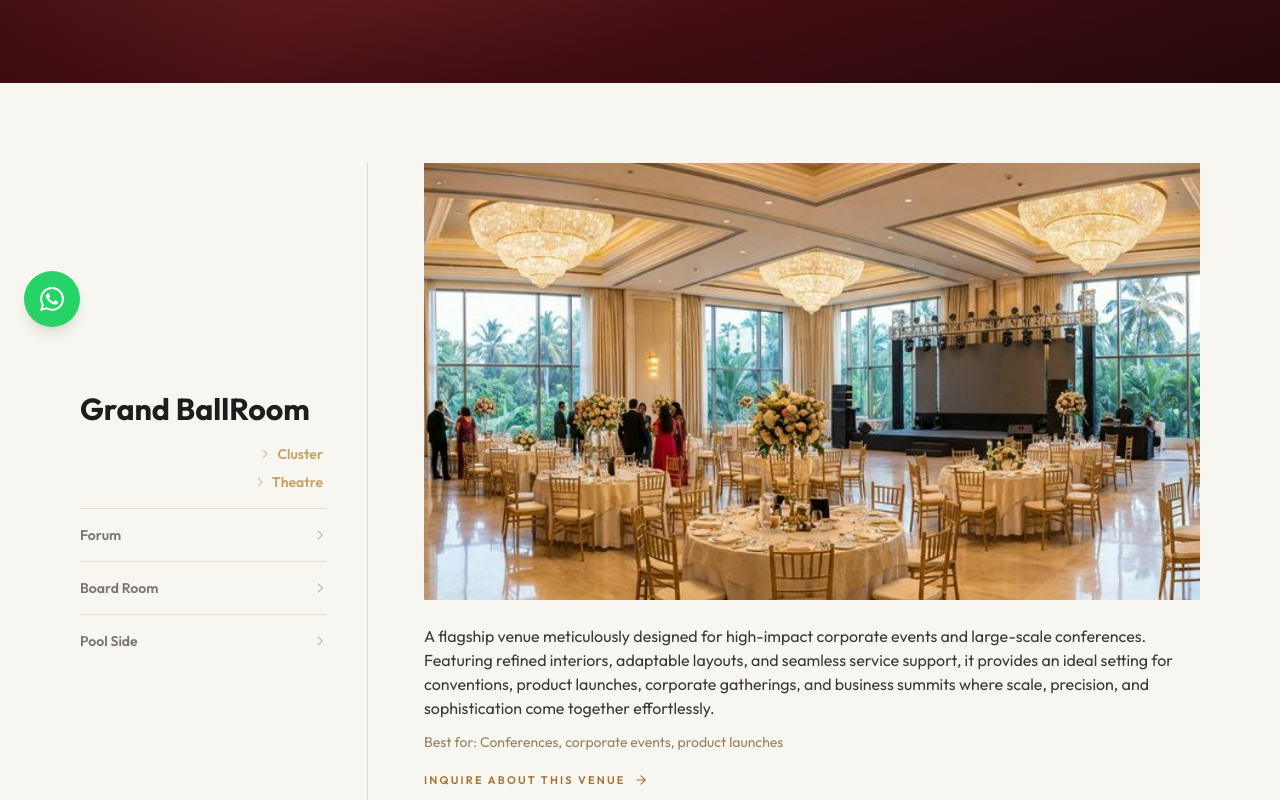
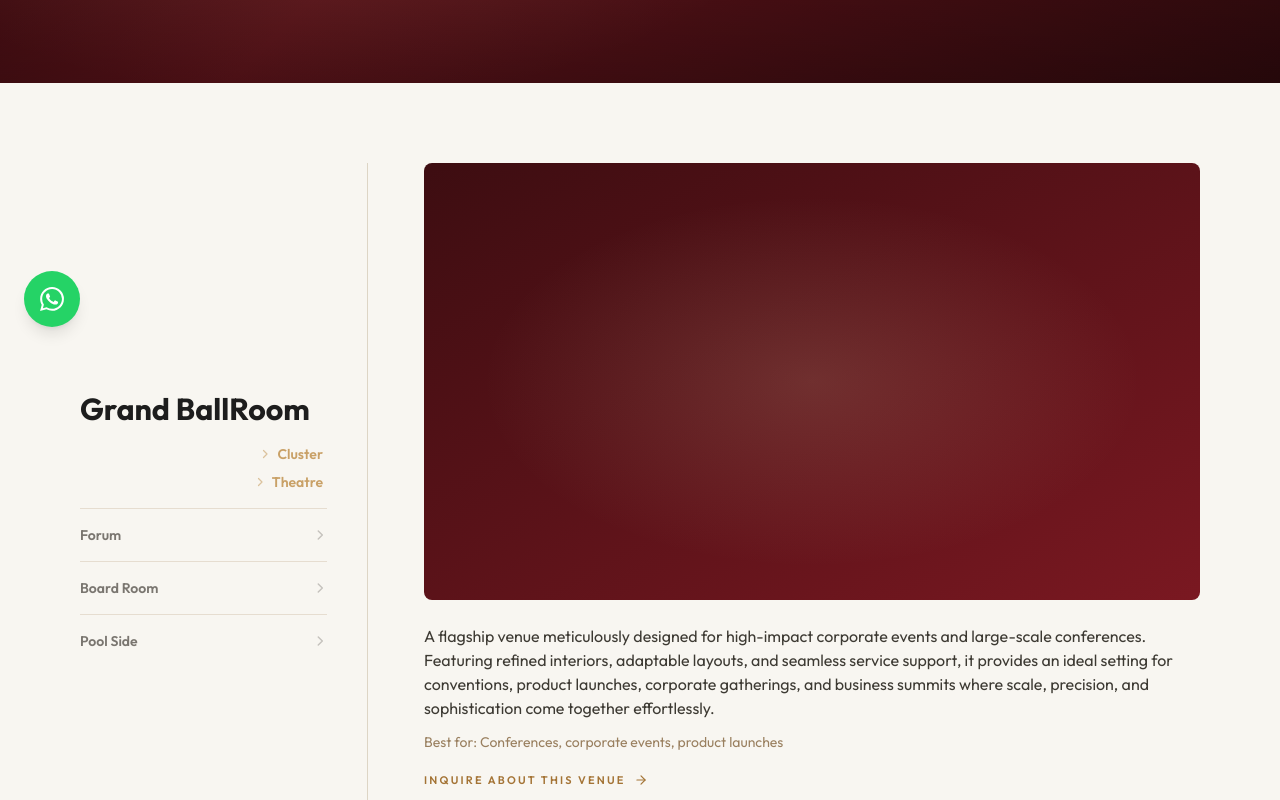
Before and after one commit to oliviaalleppey/main, a Next.js app: page /conference-events in a window 1280 px wide. Shown: the part 449-1249 px from the top of the page. Built offline with nearby package versions, Linux system fonts and the light colour scheme; no server answers; the database is empty.

Commit message:
conference-events: remove all images, replace venue image with gradient

```diff
--- a/app/conference-events/page.tsx
+++ b/app/conference-events/page.tsx
@@ -1,7 +1,6 @@
 'use client';
 
 import { useState } from 'react';
-import Image from 'next/image';
 import Link from 'next/link';
 import StickyBookButton from '@/components/sticky-book-button';
 import WhatsAppWidget from '@/components/whatsapp-widget';
@@ -19,7 +18,6 @@ type VenueLayout = {
 type Venue = {
     name: string;
     slug: string;
-    image: string;
     description: string;
     bestFor: string;
     dimensions: {
@@ -35,7 +33,6 @@ const venues: Venue[] = [
     {
         name: 'Grand BallRoom',
         slug: 'grand-ballroom',
-        image: '/images/conference/hero.png',
         description:
             'A flagship venue meticulously designed for high-impact corporate events and large-scale conferences. Featuring refined interiors, adaptable layouts, and seamless service support, it provides an ideal setting for conventions, product launches, corporate gatherings, and business summits where scale, precision, and sophistication come together effortlessly.',
         bestFor: 'Conferences, corporate events, product launches',
@@ -52,7 +49,6 @@ const venues: Venue[] = [
     {
         name: 'Grand BallRoom 1',
         slug: 'grand-ballroom-1',
-        image: '/images/conference/meeting-room.png',
         description:
             'Divisible section of the ballroom for focused sessions and medium-format gatherings. Thoughtfully designed for comfort and functionality, it offers a refined setting for conferences, social events, and private functions.',
         bestFor: 'Meetings, seminars, corporate sessions',
@@ -69,7 +65,6 @@ const venues: Venue[] = [
     {
         name: 'Grand BallRoom 2',
         slug: 'grand-ballroom-2',
-        image: '/images/conference/meeting-room.png',
         description:
             'Balanced format venue suitable for workshops, leadership meets, and conference tracks. The open layout allows for creative décor, lighting, and customised configurations.',
         bestFor: 'Conferences, workshops, breakouts',
@@ -86,7 +81,6 @@ const venues: Venue[] = [
     {
         name: 'Grand BallRoom 3',
         slug: 'grand-ballroom-3',
-        image: '/images/conference/meeting-room.png',
         description:
             'Flexible ballroom section built for training batches and presentation-led sessions. Ideal for structured learning environments and interactive workshops.',
         bestFor: 'Training sessions, presentations',
@@ -103,7 +97,6 @@ const venues: Venue[] = [
     {
         name: 'Forum',
         slug: 'forum',
-        image: '/images/conference/meeting-room.png',
         description:
             'Mid-scale conference venue that balances capacity with focused business interaction. Perfect for conferences that require intimacy with structure, strategy meets, and high-level corporate sessions.',
         bestFor: 'Mid-size conferences, strategy meets',
@@ -120,7 +113,6 @@ const venues: Venue[] = [
     {
         name: 'Forum 1',
         slug: 'forum-1',
-        image: '/images/conference/meeting-room.png',
         description:
             'Compact breakout venue for private workshops and internal planning sessions. Designed with focus in mind, Forum 1 provides an environment where ideas flow naturally.',
         bestFor: 'Workshops, meetings',
@@ -137,7 +129,6 @@ const venues: Venue[] = [
     {
         name: 'Forum 2',
         slug: 'forum-2',
-        image: '/images/conference/meeting-room.png',
         description:
             'Breakout-focused space with straightforward layouts for productive work sessions. Forum 2 offers the ideal environment for committee meetings and focused team collaboration.',
         bestFor: 'Breakouts, committee meetings',
@@ -154,7 +145,6 @@ const venues: Venue[] = [
     {
         name: 'Forum 3',
         slug: 'forum-3',
-        image: '/images/conference/meeting-room.png',
         description:
             'Private-format meeting room suited for decision rooms and leadership briefings. An intimate space that encourages high-level conversation and strategic thinking.',
         bestFor: 'Leadership meetings, workshops',
@@ -171,7 +161,6 @@ const venues: Venue[] = [
     {
         name: 'Poolside',
         slug: 'poolside',
-        image: '/images/conference/hero.png',
         description:
             'An exquisite open-air venue crafted for refined social evenings, elegant celebrations, and thoughtfully curated hospitality experiences. Framed by the serene allure of water, this sophisticated setting transforms effortlessly to reflect the essence of any occasion—be it an intimate sunset soirée, a stylish cocktail gathering, or a bespoke themed celebration.',
         bestFor: 'Outdoor celebrations, dinners, networking',
@@ -328,15 +317,9 @@ export default function ConferenceEventsPage() {
                             {/* Right Panel — Image + Info */}
                             <div className="flex-1 lg:pl-10 xl:pl-14">
                                 <div className="flex flex-col gap-6">
-                                    {/* Image */}
-                                    <div className="relative w-full aspect-[16/9] overflow-hidden bg-[#E0D9CE]">
-                                        <Image
-                                            src={activeVenue.image}
-                                            alt={activeVenue.name}
-                                            fill
-                                            className="object-cover"
-                                            sizes="(max-width: 1024px) 100vw, 70vw"
-                                        />
+                                    {/* Visual */}
+                                    <div className="relative w-full aspect-[16/9] overflow-hidden bg-gradient-to-br from-[var(--brand-primary-deep)] to-[var(--brand-primary-dark)] rounded-lg">
+                                        <div className="absolute inset-0 bg-[radial-gradient(ellipse_at_center,_rgba(231,212,173,0.15)_0%,_transparent_60%)]" />
                                     </div>
 
                                     {/* Description — shown for all venues */}
```
